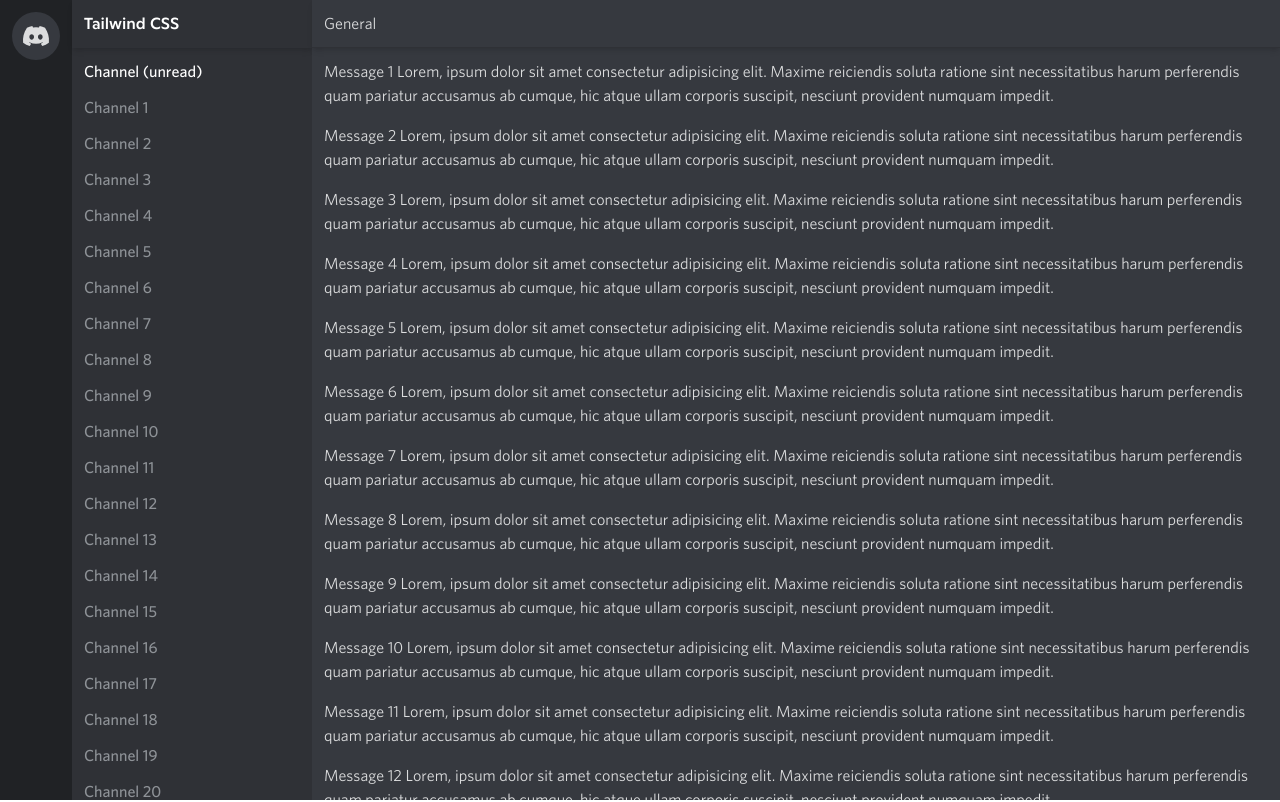
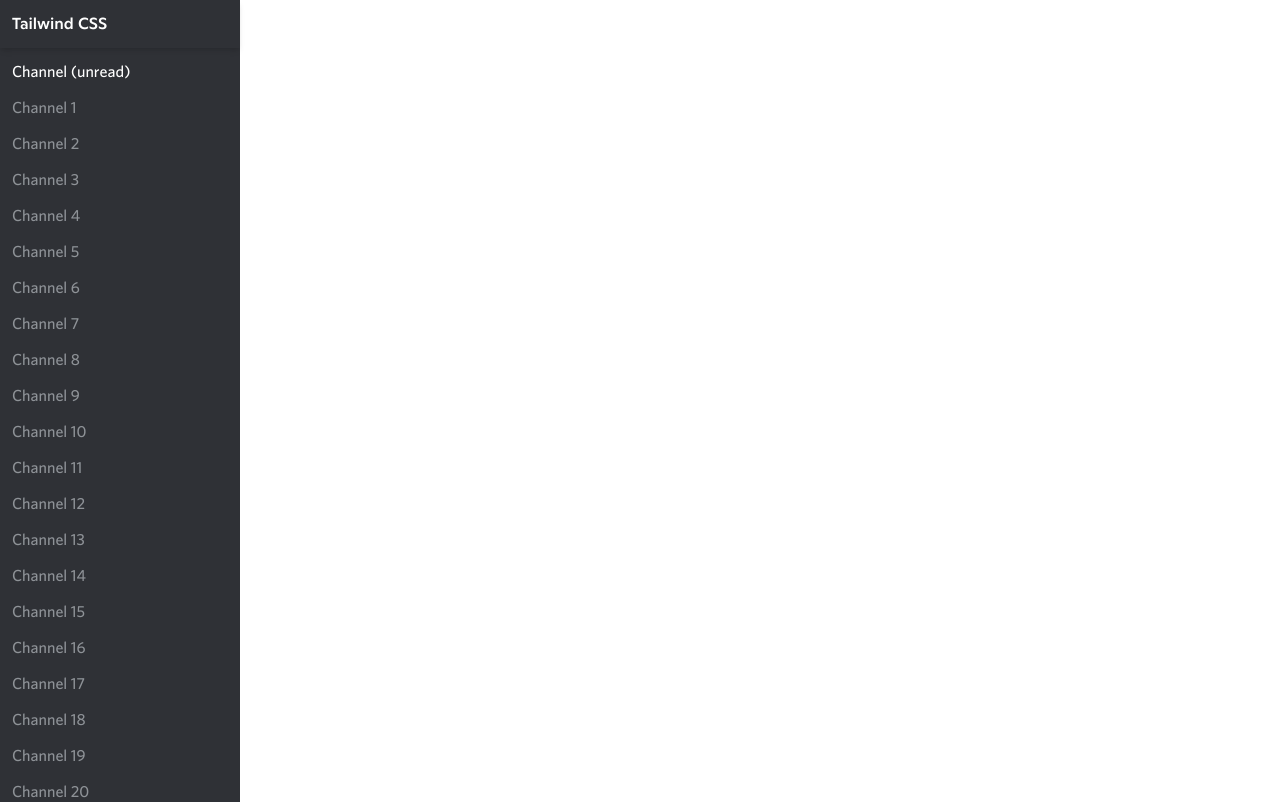
Before and after one commit to adeonir/egghead-tailwind-discord-clone, a Next.js app: page / in a window 1280 px wide. Shown: the top 802 px of the page. Built offline with nearby package versions, Linux system fonts and the light colour scheme.

Commit message:
Create layout component

```diff
--- a/src/pages/index.tsx
+++ b/src/pages/index.tsx
@@ -1,21 +1,6 @@
-import { DiscordIcon } from 'components/DiscordIcon'
-
 export default function Home() {
   return (
-    <div className="flex h-screen text-gray-100">
-      <div className="p-r-6 space-y-3 overflow-y-auto bg-gray-900 p-3 scrollbar scrollbar-none">
-        <div className="flex h-12 w-12 cursor-pointer items-center justify-center rounded-3xl bg-gray-700 font-medium text-gray-100 transition-all duration-300 hover:rounded-2xl hover:bg-brand hover:text-white">
-          <DiscordIcon className="h-5 w-7" />
-        </div>
-        {/* {[...Array(20)].map((_, index) => (
-          <div
-            key={index}
-            className="flex h-12 w-12 items-center justify-center rounded-full bg-white font-medium text-gray-800"
-          >
-            {index + 1}
-          </div>
-        ))} */}
-      </div>
+    <>
       <div className="flex w-60 flex-col bg-gray-800">
         <div className="flex h-12 items-center border-b border-gray-800 px-3 font-title text-white shadow-md">
           Tailwind CSS
@@ -43,6 +28,6 @@ export default function Home() {
           ))}
         </div>
       </div>
-    </div>
+    </>
   )
 }
```
